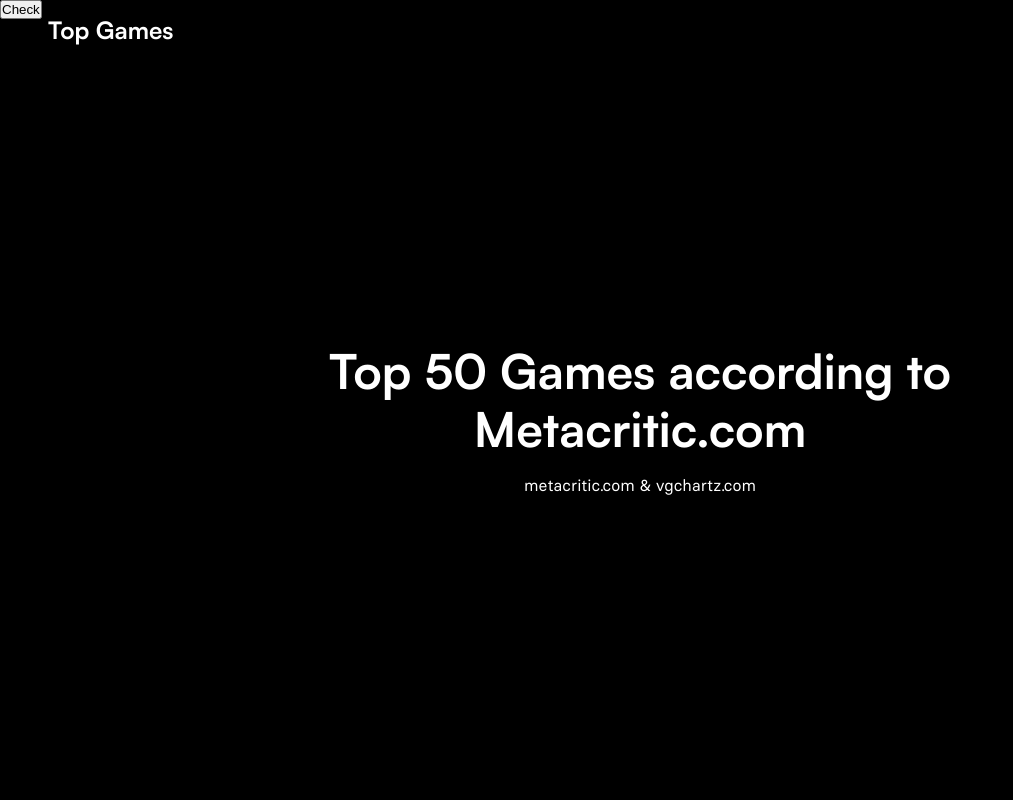
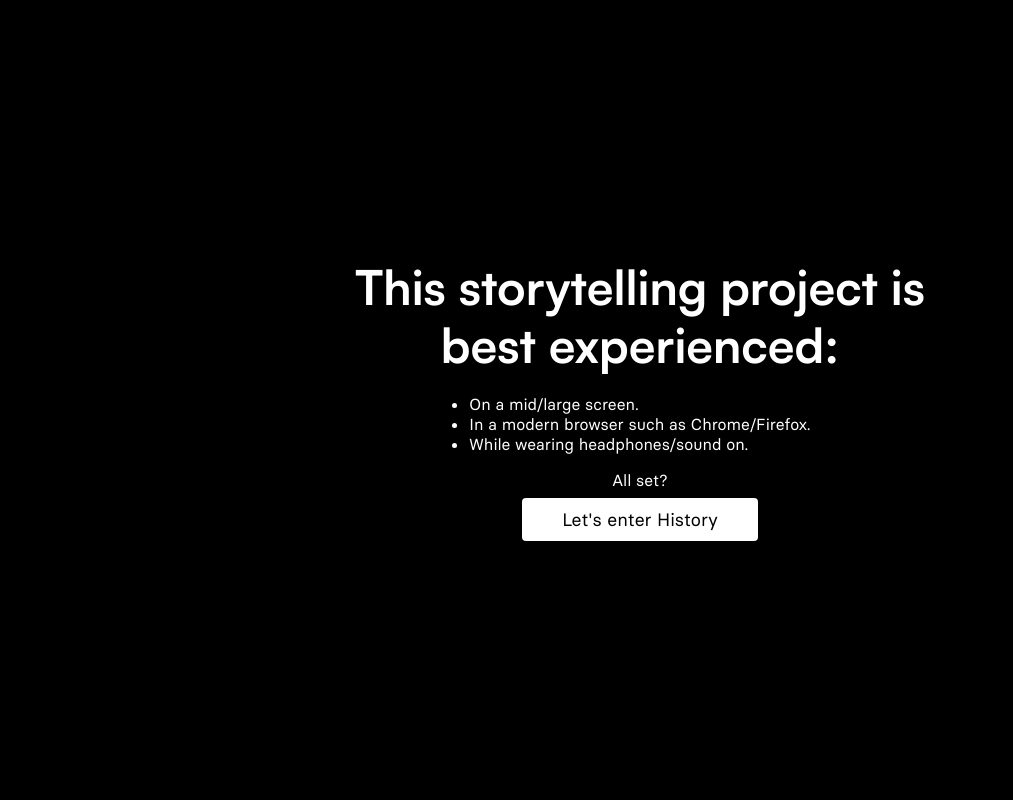
Before and after one commit to marcdroger/Infodesign-tech, a Vue app: page / in a window 1280 px wide. Shown: the top 800 px of the page, without its empty margins (0-1013 px from the left). Built offline with nearby package versions, Linux system fonts and the light colour scheme.

Commit message:
Added intro overlay
Added a overlay with information about the project.
Added functionality for hiding overlay on button click

```diff
--- a/src/App.vue
+++ b/src/App.vue
@@ -20,12 +20,17 @@
 
 <template>
   <div>
-    <section class="overlay">
-      <h1></h1>
-      <p></p>
-      <button>Check</button>
+    <!-- TODO: add cookie -->
+    <section class="overlay" ref="overlay">
+      <h1>This storytelling project is best experienced:</h1>
+      <ul>
+        <li>On a mid/large screen.</li>
+        <li>In a modern browser such as Chrome/Firefox.</li>
+        <li>While wearing headphones/sound on.</li>
+      </ul>
+      <p>All set?</p>
+      <button @click="hideOverlay">Let's enter History</button>
     </section>
-    <!-- TODO: add styling overlay no javascript and make component -->
     <noscript>
       please enable your javascript
     </noscript>
@@ -86,6 +91,13 @@
   );
 
   export default {
+    methods: {
+      //function for hiding the overlay on button click
+      hideOverlay() {
+        this.$refs.overlay.classList.add('overlay--hide');
+      }
+    },
+
     data() {
       return {
         games: json,
--- /dev/null
+++ b/src/styles/layout/_button.scss
@@ -0,0 +1,14 @@
+button {
+  border: none;
+  border-radius: 4px;
+  background-color: $white;
+  font-size: $text-lg;
+  padding: 10px 40px;
+  cursor: pointer;
+  display: block;
+  transition: background-color 0.1s ease;
+
+  &:hover {
+    background-color: $white-off;
+  }
+}
--- /dev/null
+++ b/src/styles/layout/_overlay.scss
@@ -0,0 +1,40 @@
+.overlay {
+  background-color: $black;
+  position: fixed;
+  top: 0;
+  left: 0;
+  width: 100%;
+  height: 100%;
+  display: flex;
+  justify-content: center;
+  align-items: center;
+  z-index: 999;
+  flex-direction: column;
+  color: $white;
+  opacity: 1;
+  transition: opacity 1s ease;
+
+  &--hide {
+    pointer-events: none;
+    opacity: 0;
+  }
+
+  h1 {
+    font-size: $text-4xl;
+    width: 45%;
+    margin: 0 auto $space-xl;
+    text-align: center;
+  }
+
+  ul {
+    list-style-type: disc;
+  }
+
+  p {
+    margin-top: $space-lg;
+  }
+
+  button {
+    margin-top: $space-md;
+  }
+}
--- a/src/styles/style.scss
+++ b/src/styles/style.scss
@@ -12,4 +12,6 @@
 @import './layout/nav';
 @import './layout/header';
 @import './layout/footer';
+@import './layout/button';
 @import './layout/games';
+@import './layout/overlay';
--- a/src/styles/variables/_fonts.scss
+++ b/src/styles/variables/_fonts.scss
@@ -30,6 +30,7 @@
 
 p,
 a,
-li {
+li,
+button {
   font-family: 'Basier-circle-Regular'
 }
```
